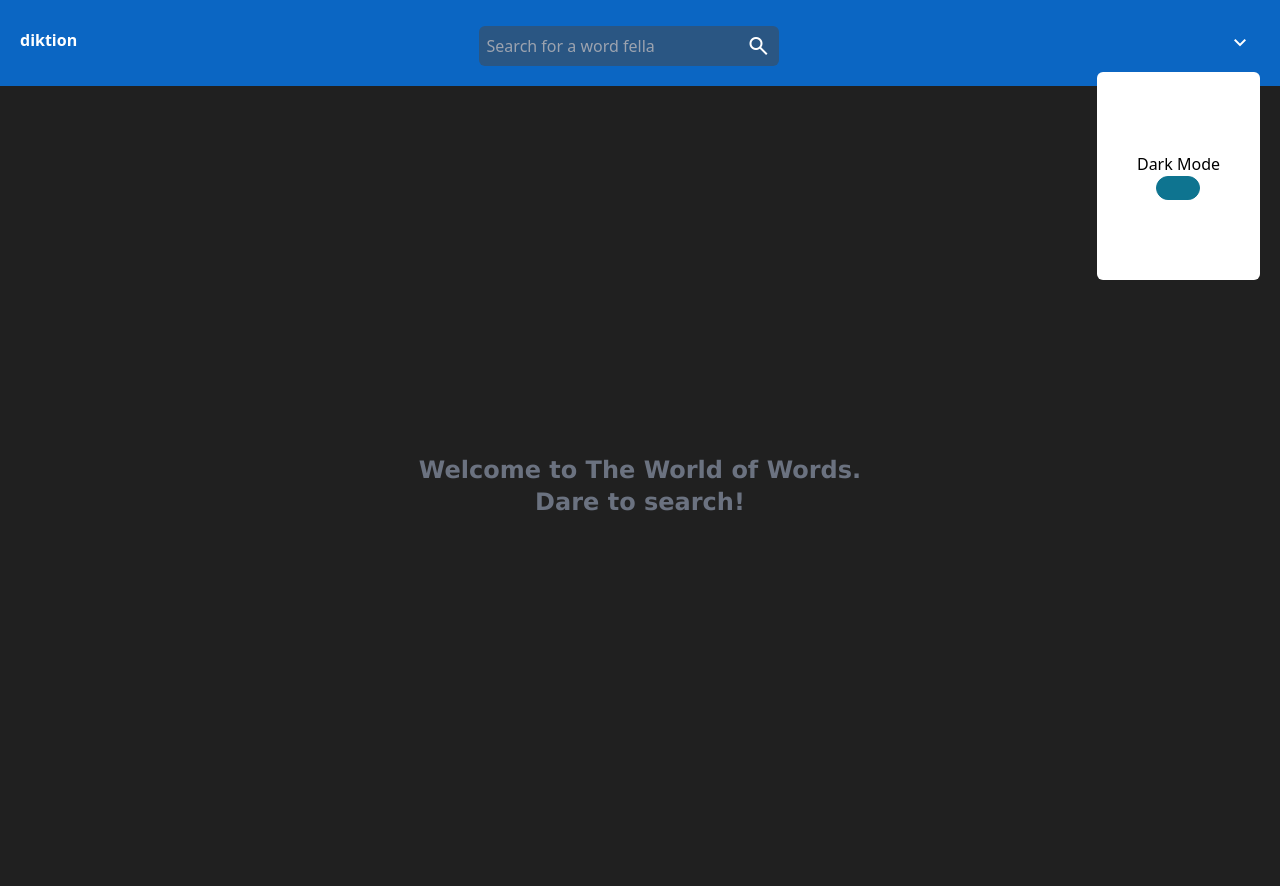
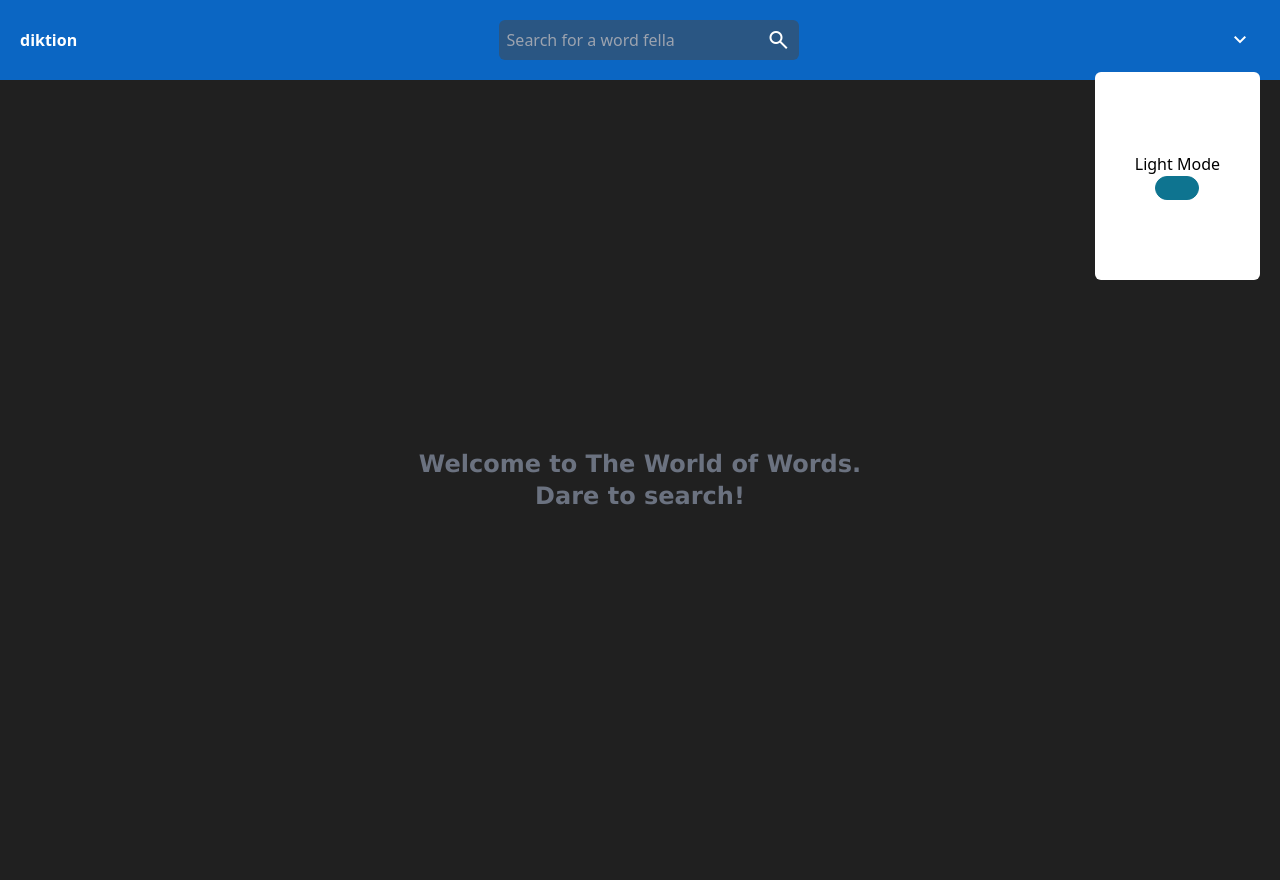
Before and after one commit to Faithful001/diktion, a React (Vite) app in the folder frontend/: page / in a window 1280 px wide. Both pictures are taken after a click on the element "expand_more". Built offline with nearby package versions, Linux system fonts and the light colour scheme.

Commit message:
Initial commit

```diff
--- a/frontend/src/components/Home.tsx
+++ b/frontend/src/components/Home.tsx
@@ -11,7 +11,7 @@ const Home = () => {
 				theme ? "bg-[#202020]" : "bg-[#e7e7e7]"
 			} text-[#d8d8d8] h-[100vh]`}
 		>
-			<div className="welcome bg-[#202020] h-[100vh] mt-0 text-gray-500 text-2xl font-bold flex items-center justify-center text-center">
+			<div className="welcome h-[100vh] mt-0 text-gray-500 text-2xl font-bold flex items-center justify-center text-center">
 				Welcome to The World of Words. <br />
 				Dare to search! <br />
 			</div>
--- a/frontend/src/components/NavBar.tsx
+++ b/frontend/src/components/NavBar.tsx
@@ -1,4 +1,5 @@
 "use client";
+import { ToggleSwitch } from "flowbite-react";
 import axios from "axios";
 import React, { useState } from "react";
 import { useQuery } from "react-query";
@@ -6,16 +7,10 @@ import { DataContext } from "../context/DataContext";
 import { useTheme } from "../context/ThemeContext";
 import { useContext } from "react";
 import { useNavigate } from "react-router-dom";
-import { ToggleSwitch } from "flowbite-react";
 
 type AppName = {
 	name: string;
 };
-
-// type DataContextValue = {
-// 	value: string;
-// 	setValue: React.Dispatch<React.SetStateAction<string>>;
-// };
 
 const NavBar = ({ name }: AppName) => {
 	const { setValue = () => {}, setNotValue = () => {} } =
@@ -91,18 +86,20 @@ const NavBar = ({ name }: AppName) => {
 					{name}
 				</div>
 				<form onSubmit={handleFormSearch}>
+					<div className="relative">
 						<input
 							type="text"
-						className="rounded-md w-[300px] h-10 text-white p-2 bg-[#2a5683]"
+							className="rounded-md w-[180px] ml-5s md:w-[300px] h-10 text-white p-2 bg-[#2a5683]"
 							onChange={(e) => setSearch(e.target.value)}
 							placeholder="Search for a word fella"
 						/>
 						<span
-						className="material-symbols-outlined relative right-10 top-[6px] p-2 hover:cursor-pointer rounded-md hover:bg-[#e4e4e42c] "
+							className="material-symbols-outlined absolute right-0 md:right-0 p-2 hover:cursor-pointer rounded-md hover:bg-[#e4e4e42c] "
 							onClick={handleSpanSearch}
 						>
 							search
 						</span>
+					</div>
 				</form>
 				<span
 					className="material-symbols-outlined hover:bg-[#e4e4e485] p-2 rounded-lg flex items-center justify-center cursor-pointer"
@@ -111,8 +108,11 @@ const NavBar = ({ name }: AppName) => {
 					expand_more
 				</span>
 				{dropDown && (
-					<div className="bg-white rounded-md p-10 pt-20 pb-20 flex items-center justify-center flex-col absolute right-5 top-[72px]">
-						<p className="text-black">Dark Mode</p>
+					<div
+						className="bg-white rounded-md p-10 pt-20 pb-20 flex items-center justify-center flex-col
+					 absolute right-5 top-[72px]"
+					>
+						<p className="text-black">{theme ? "Light Mode" : "Dark Mode"}</p>
 						<div className="flex max-w-md flex-col gap-4" id="toggle">
 							<ToggleSwitch checked={checked} label="" onChange={changeTheme} />
 						</div>
--- a/frontend/src/components/Result.tsx
+++ b/frontend/src/components/Result.tsx
@@ -1,7 +1,9 @@
 import { useContext } from "react";
 import { DataContext } from "../context/DataContext";
+import { useTheme } from "../context/ThemeContext";
 
 const Result = () => {
+	const { theme } = useTheme();
 	const {
 		value,
 		notValue,
@@ -23,7 +25,11 @@ const Result = () => {
 	const word = data?.word?.toUpperCase();
 
 	return (
-		<div className="home bg-[#202020] text-[#d8d8d8] h-[100vh]">
+		<div
+			className={`home ${
+				theme ? "bg-[#202020]" : "bg-[#e7e7e7]"
+			} text-[#d8d8d8] h-[100vh]`}
+		>
 			{value?.data.length > 0 ? (
 				<div className="section p-5 pt-10">
 					<div className="word font-bold text-3xl text-[#6ab4ff]">{word}</div>
```
Lines whose indentation alone changed are shown as unchanged.
